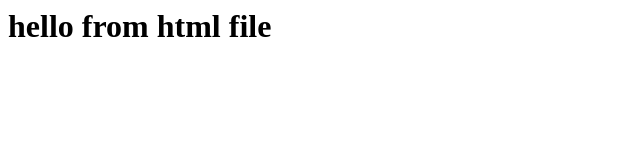
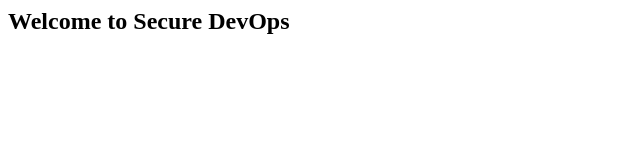
Before and after one commit to mohammed-sherwan-22/DEV, a plain HTML site: page index.html in a window 1280 px wide. Shown: the whole page, without its empty margins (0-640 px from the left). Drawn offline with Linux system fonts and the light colour scheme.

Commit message:
Change the heading

```diff
--- a/index.html
+++ b/index.html
@@ -1 +1 @@
-<h1>hello from html file</h1>
+<h2>Welcome to Secure DevOps</h2>
```
